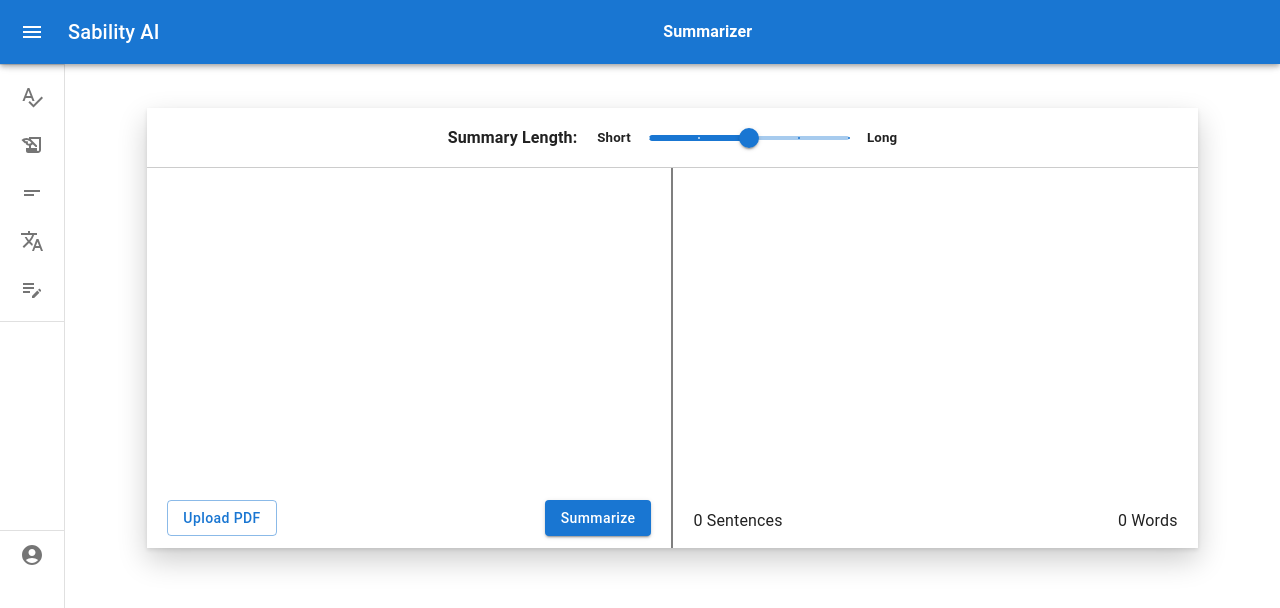
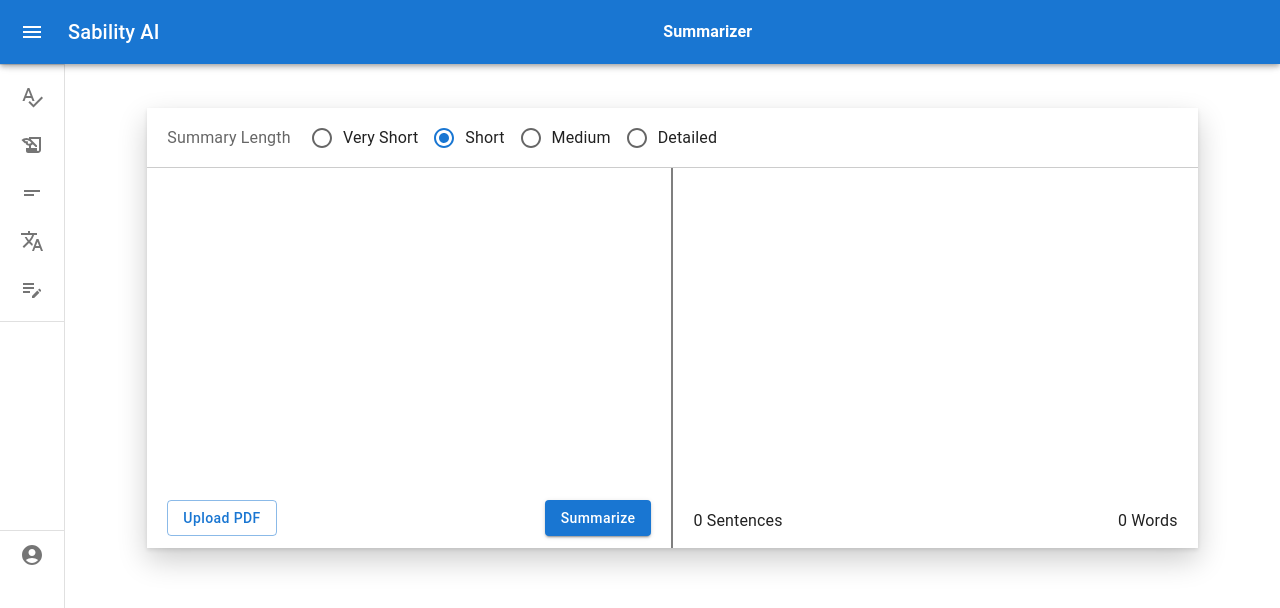
Before and after one commit to tope-olajide/sabi-ai, a Next.js app: page /summarize in a window 1280 px wide. Shown: the top 608 px of the page. Built offline with nearby package versions, Linux system fonts and the light colour scheme.

Commit message:
Implement the feature for text summarization

```diff
--- a/src/app/globals.css
+++ b/src/app/globals.css
@@ -18,7 +18,7 @@ body {
     rgba(0, 0, 0, 0.1) 0px 2px 4px 0px,
     rgba(255, 255, 255, 0.05) 0px 0px 0px 1px inset;
 }
-.modes-section {
+.modes-section, .summarize-length-section {
   width: 100%;
   height: 60px;
   border-bottom: 1px solid rgba(0, 0, 0, 0.2);
@@ -29,7 +29,9 @@ body {
   overflow-y: hidden;
 }
 
-
+.summarize-length-section{
+  justify-content: center;
+}
 
 .input-container,
 .output-container {
@@ -40,6 +42,7 @@ body {
 
 .input-output-section {
   display: flex;
+
 }
 
 .input-container {
--- a/src/app/summarize/Summarize.tsx
+++ b/src/app/summarize/Summarize.tsx
@@ -2,16 +2,64 @@
 import SideBar from "@/components/SideBar";
 import Button from "@mui/material/Button";
 import Slider from "@mui/material/Slider";
-function valuetext(value: number) {
-  return value.toString();
+
+import Radio from "@mui/material/Radio";
+import RadioGroup from "@mui/material/RadioGroup";
+import FormControlLabel from "@mui/material/FormControlLabel";
+import FormControl from "@mui/material/FormControl";
+import FormLabel from "@mui/material/FormLabel";
+import { useState, ChangeEvent, useRef } from "react";
+/* function valuetext(value: number) {
+
+  return 'value.toString()';
+} */
+
+
+const Summarize = () => {
+  const [value, setValue] = useState("Short");
+  const editorRef = useRef<HTMLDivElement | null>(null);
+  const outputRef = useRef<HTMLDivElement | null>(null);
+ const handleChange = (event: ChangeEvent<HTMLInputElement>) => {
+  setValue((event.target as HTMLInputElement).value);
+  };
+  const [isSummarizing, setIsSummarizing] = useState(false);
+
+  const summarizeText = async () => {
+    const textData = editorRef.current!.innerText;
+    if (!textData.trim()) {
+      return;
     }
-const Summarize = () => {
+    try {
+      setIsSummarizing(true);
+      const response = await fetch("http://localhost:5000/summarize-text", {
+        method: "POST",
+        headers: {
+          "Content-Type": "application/json",
+        },
+        body: JSON.stringify({ textData: editorRef.current!.innerText, length:value }),
+      });
+      const result = await response.json();
+      console.log(result.queryResult.response);
+      setIsSummarizing(false);
+      const paraphrasedText = result.queryResult.response;
+      outputRef.current!.innerHTML = "";
+      outputRef.current!.innerHTML = paraphrasedText;
+
+    } catch (error) {
+      setIsSummarizing(false);
+      console.log(error);
+    }
+};
   return (
     <>
-      <SideBar pageTitle = 'Summarizer'>
+      <SideBar pageTitle="Summarizer">
         <section className="input-output-container">
-          <div className="summarize-mode">
-            <h4>Summary Length:</h4> <div className="slider-section"><h5>Short</h5><Slider sx={{width:'200px'}}
+          {/* <div className="summarize-mode">
+            <h4>Summary Length:</h4>{" "}
+            <div className="slider-section">
+              <h5>Short</h5>
+              <Slider
+                sx={{ width: "200px" }}
                 aria-label="Temperature"
                 defaultValue={30}
                 getAriaValueText={valuetext}
@@ -21,24 +69,75 @@ const Summarize = () => {
                 min={10}
                 max={50}
               />
-            <h5>Long</h5></div>
+              <h5>Long</h5>
+            </div>
+          </div> */}
+           <div className="summarize-length-section">
+            <FormControl
+              sx={{
+                display: "flex",
+                flexDirection: "row",
+                alignItems: "center",
+                justifyContent: 'center',
+                width:'100%'
+              }}
+            >
+              <FormLabel sx={{ width:'150px', mr:2 }}>Summary Length</FormLabel>
+              <RadioGroup
+                aria-labelledby="demo-controlled-radio-buttons-group"
+                name="controlled-radio-buttons-group"
+                value={value}
+                onChange={handleChange}
+                sx={{
+                  display: "flex",
+                  flexDirection: "row",
+                  flexWrap: "nowrap",
+                  width: "100%",
+                }}
+              >
+                <FormControlLabel
+                  value="Very Short"
+                  control={<Radio />}
+                  label="Very Short"
+                />
+                <FormControlLabel
+                  value="Short"
+                  control={<Radio />}
+                  label="Short"
+                />
+                <FormControlLabel
+                  value="Medium-length"
+                  control={<Radio />}
+                  label="Medium"
+                />
+                <FormControlLabel
+                  value="Detailed"
+                  control={<Radio />}
+                  label="Detailed"
+                />
+              </RadioGroup>
+            </FormControl>
           </div>
           <section className="input-output-section">
             <section className="input-container">
-              <div contentEditable className="editable"></div>
+              <div contentEditable className="editable" ref={editorRef}></div>
               <div className="sub_div">
-                {/* <p>Words:34</p> */}
-                <Button sx={{ textTransform: "none" }} variant="outlined">Upload PDF</Button>
+
+                <Button sx={{ textTransform: "none" }} variant="outlined">
+                  Upload PDF
+                </Button>
                 <Button
                   sx={{ textTransform: "Capitalize" }}
                   variant="contained"
+                  onClick={summarizeText}
+                  disabled={isSummarizing}
                 >
                   Summarize
                 </Button>
               </div>
             </section>
             <section className="output-container">
-              <div className="output"></div>
+              <div className="output" ref={outputRef}></div>
               <div className="sub_div">
                 {/* <p>Words:34</p> */}
                 <p>0 Sentences </p>
```
Lines whose indentation alone changed are shown as unchanged.
